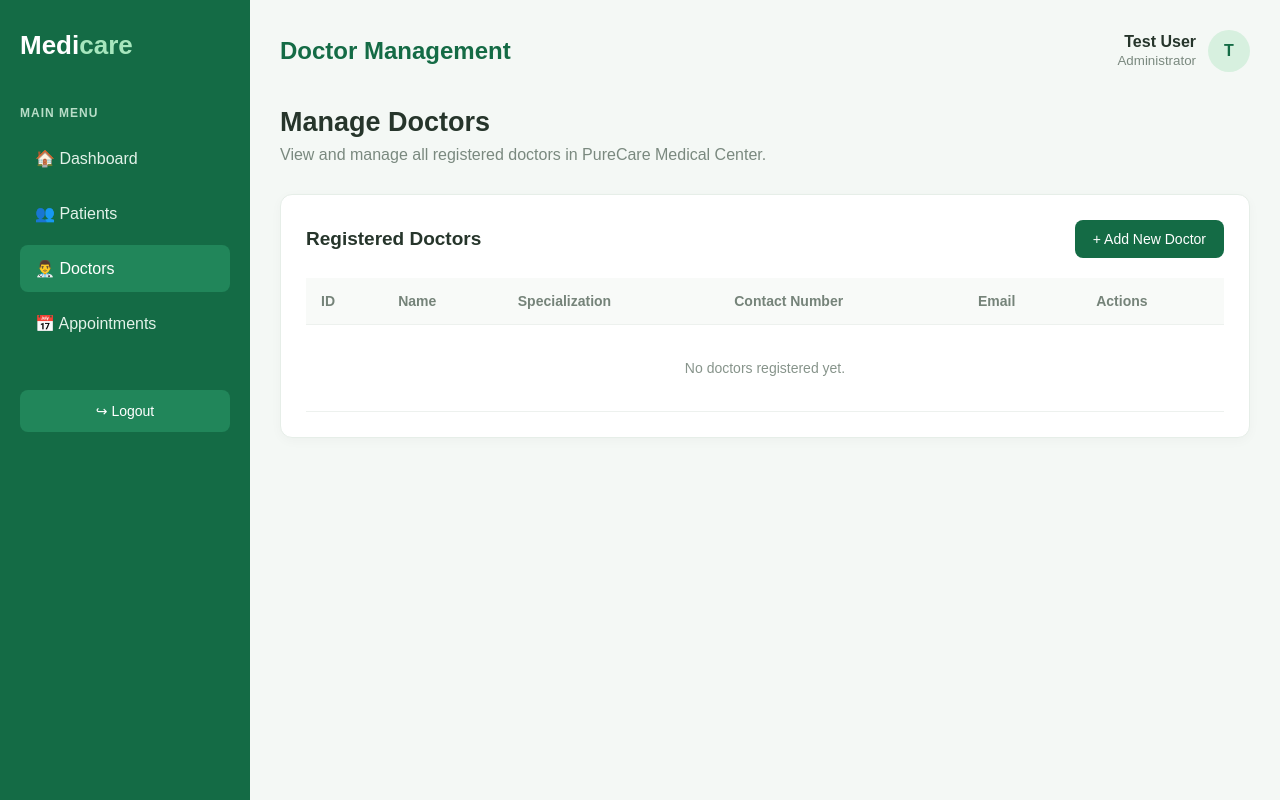
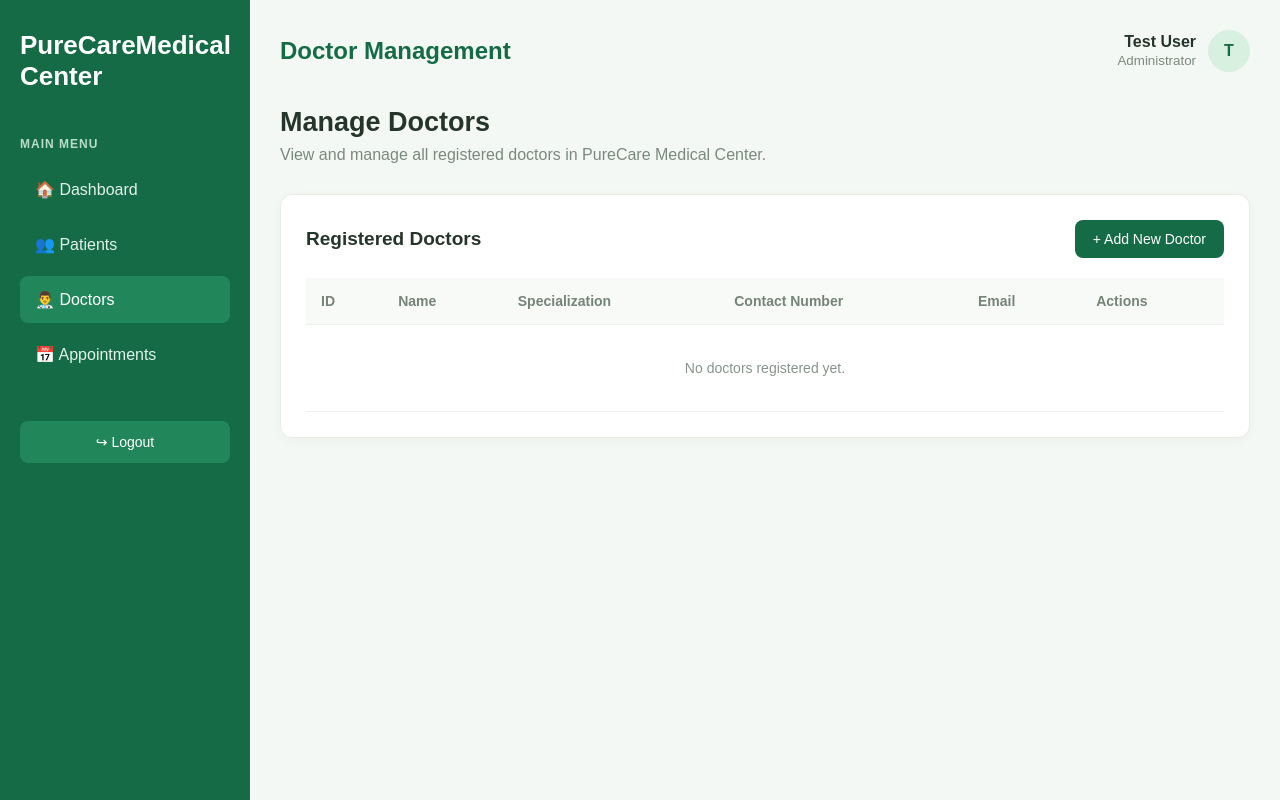
Before and after one commit to barinakatefranz-ctrl/purecare-medical-center, a Laravel app: page /doctors in a window 1280 px wide. Run offline with Laravel 12, Linux system fonts and the light colour scheme; a user stored in the database is signed in; data comes from the database, SQL or seed files in the repository; data that the repository does not hold is empty.

Commit message:
Update branding to PureCare Medical Center

```diff
--- a/resources/views/appointments/index.blade.php
+++ b/resources/views/appointments/index.blade.php
@@ -244,7 +244,8 @@
 
     <aside class="sidebar">
 
-        <div class="logo">Medi<span>care</span></div>
+        <div class="logo">PureCareMedical
+            Center</div>
 
         <a href="{{ route('dashboard') }}">Dashboard</a>
         <a href="{{ route('patients.index') }}">Patients</a>
--- a/resources/views/doctors/index.blade.php
+++ b/resources/views/doctors/index.blade.php
@@ -273,7 +273,8 @@
 
     <aside class="sidebar">
 
-        <div class="logo">Medi<span>care</span></div>
+        <div class="logo">PureCareMedical
+            Center</div>
 
         <h4>MAIN MENU</h4>
 
```
